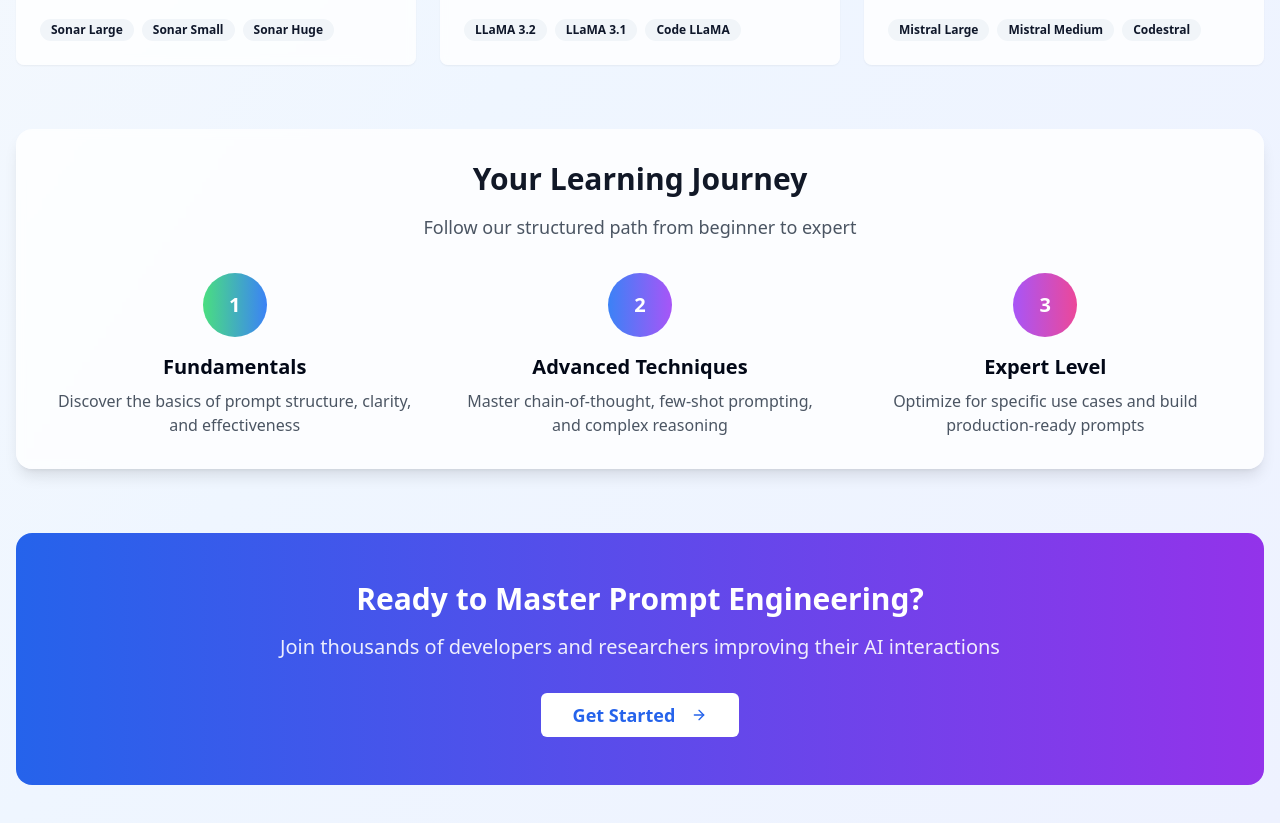
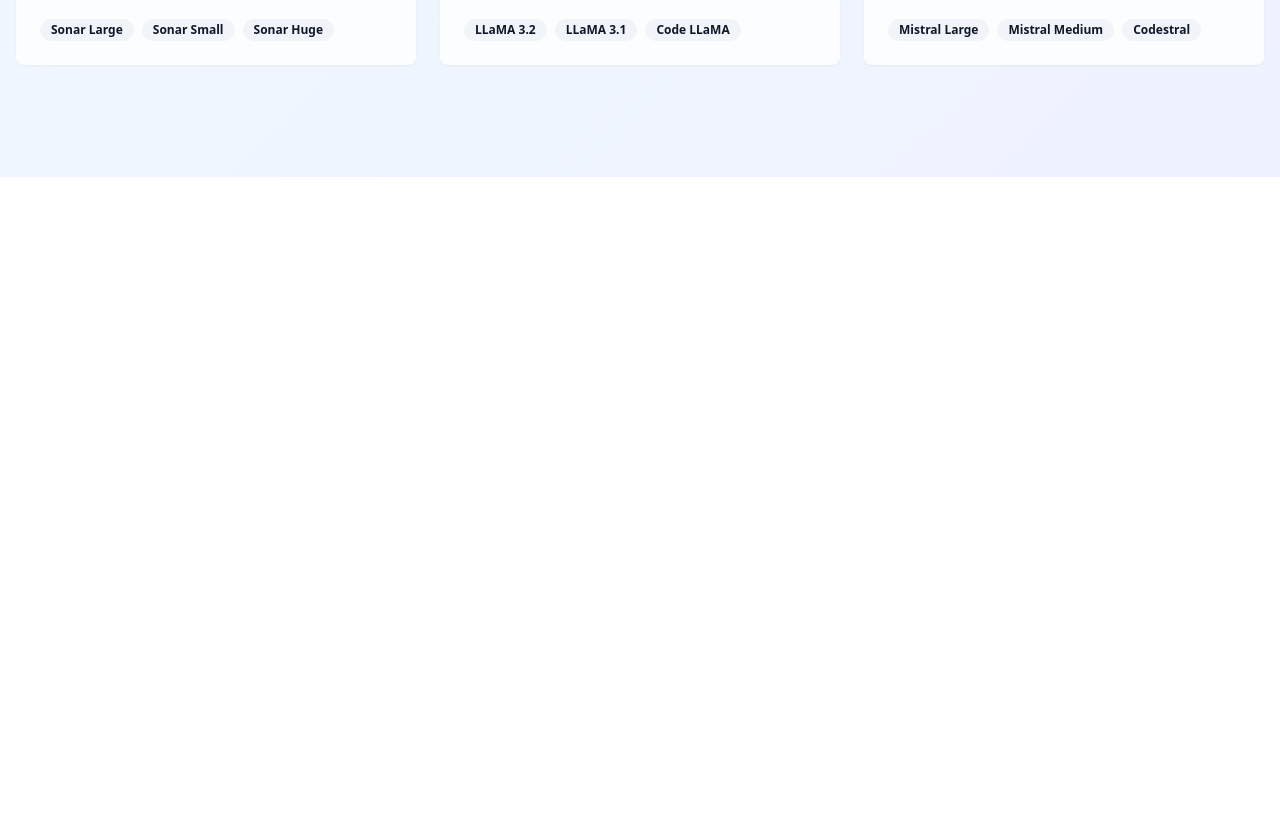
Before and after one commit to myselfsislam/learn-prompt-evolve, a React (Vite) app: page / in a window 1280 px wide. Shown: the part 1144-1967 px from the top of the page. After the commit the page ends 1321 px from the top, so only its background shows below. Built offline with nearby package versions, Linux system fonts and the light colour scheme.

Commit message:
Remove learning journey and CTA sections
Removed the "Your Learning Journey" and "Ready to Master Prompt Engineering?" sections from the home page.

```diff
--- a/src/pages/Index.tsx
+++ b/src/pages/Index.tsx
@@ -1,3 +1,4 @@
+
 
 import React from 'react';
 import { Button } from "@/components/ui/button";
@@ -121,51 +122,6 @@ const Index = () => {
             ))}
           </div>
         </div>
-
-        {/* Learning Path */}
-        <div className="bg-white/80 backdrop-blur-sm rounded-2xl p-8 mb-16 border-0 shadow-lg">
-          <div className="text-center mb-8">
-            <h2 className="text-3xl font-bold text-gray-900 mb-4">Your Learning Journey</h2>
-            <p className="text-lg text-gray-600">Follow our structured path from beginner to expert</p>
-          </div>
-          <div className="grid md:grid-cols-3 gap-8">
-            <div className="text-center">
-              <div className="w-16 h-16 bg-gradient-to-r from-green-400 to-blue-500 rounded-full flex items-center justify-center mx-auto mb-4">
-                <span className="text-white font-bold text-xl">1</span>
-              </div>
-              <h3 className="text-xl font-semibold mb-2">Fundamentals</h3>
-              <p className="text-gray-600">Discover the basics of prompt structure, clarity, and effectiveness</p>
-            </div>
-            <div className="text-center">
-              <div className="w-16 h-16 bg-gradient-to-r from-blue-500 to-purple-500 rounded-full flex items-center justify-center mx-auto mb-4">
-                <span className="text-white font-bold text-xl">2</span>
-              </div>
-              <h3 className="text-xl font-semibold mb-2">Advanced Techniques</h3>
-              <p className="text-gray-600">Master chain-of-thought, few-shot prompting, and complex reasoning</p>
-            </div>
-            <div className="text-center">
-              <div className="w-16 h-16 bg-gradient-to-r from-purple-500 to-pink-500 rounded-full flex items-center justify-center mx-auto mb-4">
-                <span className="text-white font-bold text-xl">3</span>
-              </div>
-              <h3 className="text-xl font-semibold mb-2">Expert Level</h3>
-              <p className="text-gray-600">Optimize for specific use cases and build production-ready prompts</p>
-            </div>
-          </div>
-        </div>
-
-        {/* CTA Section */}
-        <div className="text-center bg-gradient-to-r from-blue-600 to-purple-600 rounded-2xl p-12 text-white">
-          <h2 className="text-3xl font-bold mb-4">Ready to Master Prompt Engineering?</h2>
-          <p className="text-xl mb-8 opacity-90">Join thousands of developers and researchers improving their AI interactions</p>
-          <Button
-            size="lg"
-            variant="secondary"
-            className="bg-white text-blue-600 hover:bg-gray-100 px-8 py-3 text-lg font-semibold"
-            onClick={() => navigate('/best-practices')}
-          >
-            Get Started <ArrowRight className="w-5 h-5 ml-2" />
-          </Button>
-        </div>
       </div>
     </div>
   );
```
